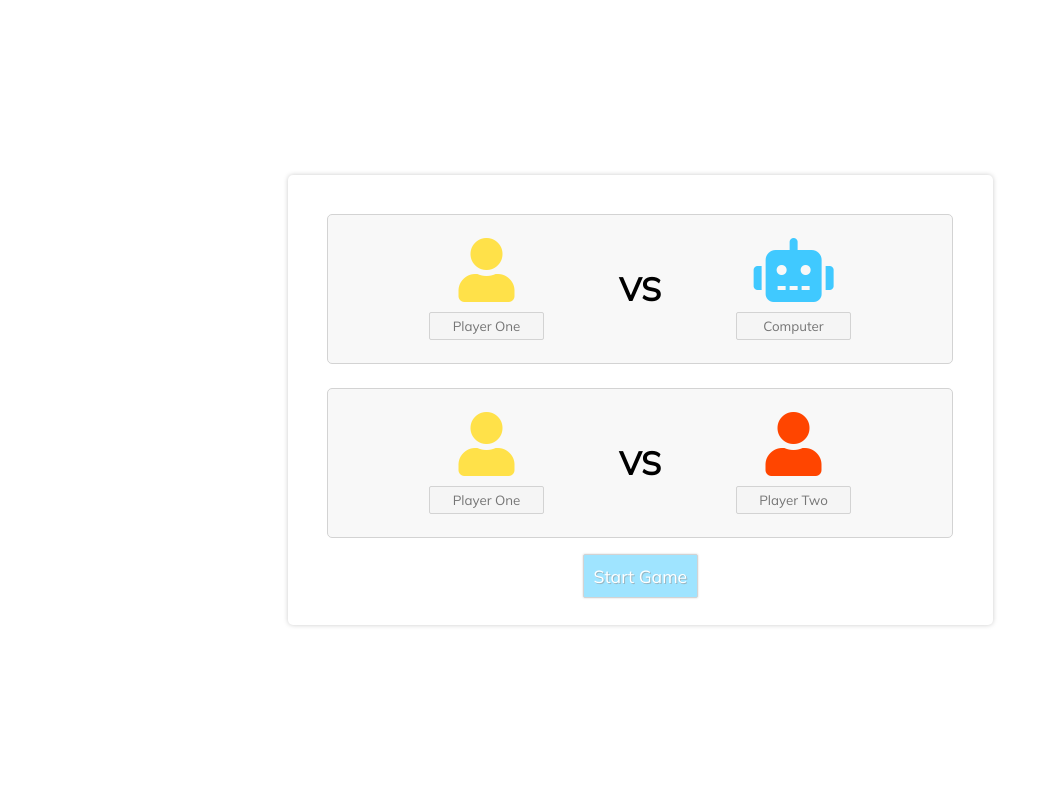
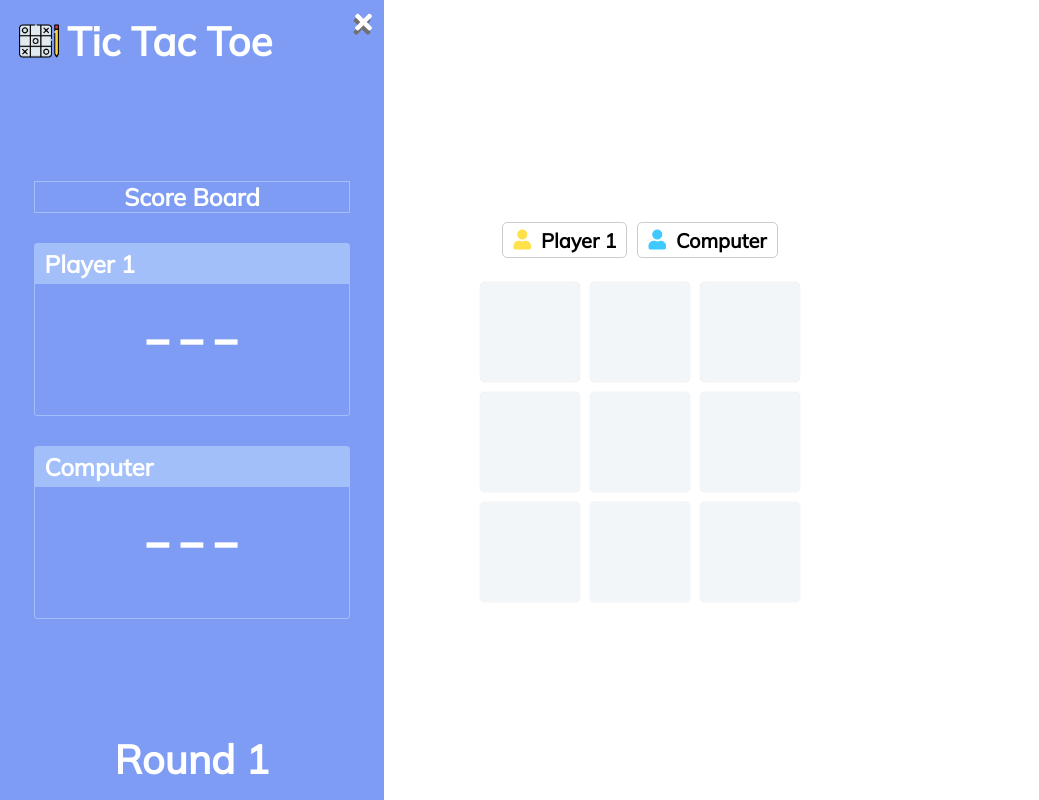
Before and after one commit to ChrisCash2020/Tic-Tac-Toe, a plain HTML site: page index.html in a window 1280 px wide. Shown: the whole page, without its empty margins (0-1039 px from the left). Drawn offline with Linux system fonts and the light colour scheme.

Commit message:
scoreboard styles

```diff
--- a/index.html
+++ b/index.html
@@ -66,6 +66,20 @@
       <input type="submit" id="submit" value="Start Game" disabled />
       <p class="error-msg"></p>
     </form>
+    <div class="score-board">
+      <h1><img src="./tic-tac-toe.png" alt="" /> Tic Tac Toe</h1>
+      <i class="remove fas fa-plus"></i>
+      <h3>Score Board</h3>
+      <div class="score-box">
+        <h2>Player 1</h2>
+        <div class="score-counter">---</div>
+      </div>
+      <div class="score-box">
+        <h2>Computer</h2>
+        <div class="score-counter">---</div>
+      </div>
+      <h1>Round 1</h1>
+    </div>
     <div class="main">
       <div class="players">
         <div>
--- a/style.css
+++ b/style.css
@@ -7,7 +7,7 @@
 body {
   padding: 5% 15%;
   display: flex;
-  flex-direction: column;
+  flex-direction: row;
   align-items: center;
   justify-content: center;
   width: 100vw;
@@ -18,6 +18,7 @@ body {
 form {
   position: absolute;
   top: 50;
+  left: -9999px;
   display: flex;
   flex-direction: column;
   align-items: center;
@@ -127,11 +128,75 @@ form input {
   font-weight: bold;
   border-radius: 5px;
 }
+.score-board {
+  position: fixed;
+  left: 0;
+  height: 100%;
+  width: 384px;
+  padding: 16px;
+  background-color: #7f9cf5;
+  color: #fff;
+  display: flex;
+  align-items: center;
+  justify-content: center;
+  flex-direction: column;
+}
+.score-board h3 {
+  border: 1px solid rgb(163, 191, 250);
+  width: 90%;
+  text-align: center;
+  font-size: 1.5rem;
+}
+.score-box {
+  border: 1px solid rgb(163, 191, 250);
+  margin-top: 30px;
+  border-radius: 3px;
+  width: 90%;
+  height: 173px;
+  display: flex;
+  flex-direction: column;
+}
+.score-box h2 {
+  background-color: #a3bffa;
+  padding: 5px 10px;
+}
+.score-counter {
+  flex: 1;
+  font-size: 5rem;
+  text-align: center;
+}
+img {
+  height: 2.5rem;
+  margin-right: 1vh;
+}
+.remove {
+  position: absolute;
+  top: 10px;
+  right: 2.5%;
+  text-shadow: 2px 4px #707070;
+  transform: rotate(45deg);
+  font-size: 1.5rem;
+}
+.score-board h1 {
+  font-size: 2.5rem;
+  position: absolute;
+  display: flex;
+  flex-direction: row;
+  align-items: center;
+}
+.score-board h1:first-child {
+  top: 2vh;
+  left: 5%;
+}
+.score-board h1:last-child {
+  bottom: 2vh;
+}
 .main {
   display: flex;
   align-items: center;
   justify-content: center;
   flex-direction: column;
+  position: absolute;
 }
 .game-board {
   display: grid;
```
Also changed, not shown: tic-tac-toe.png (added).
